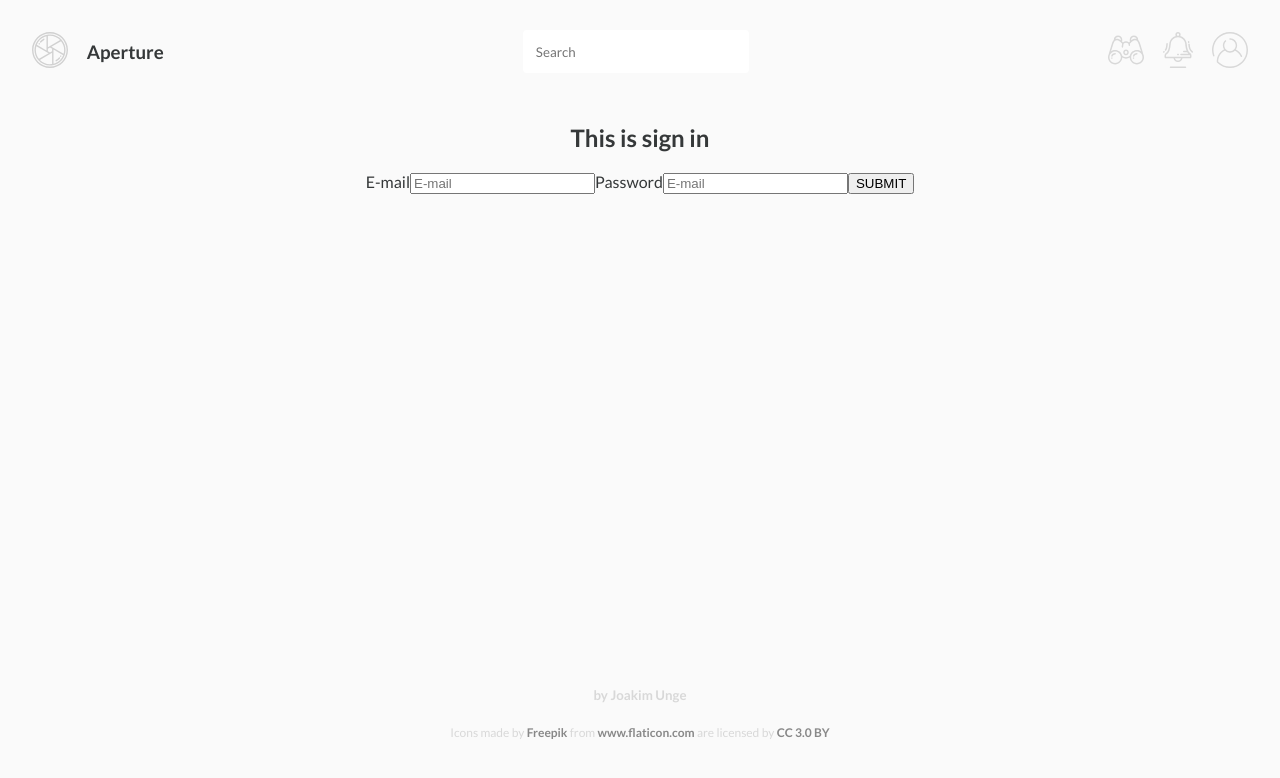
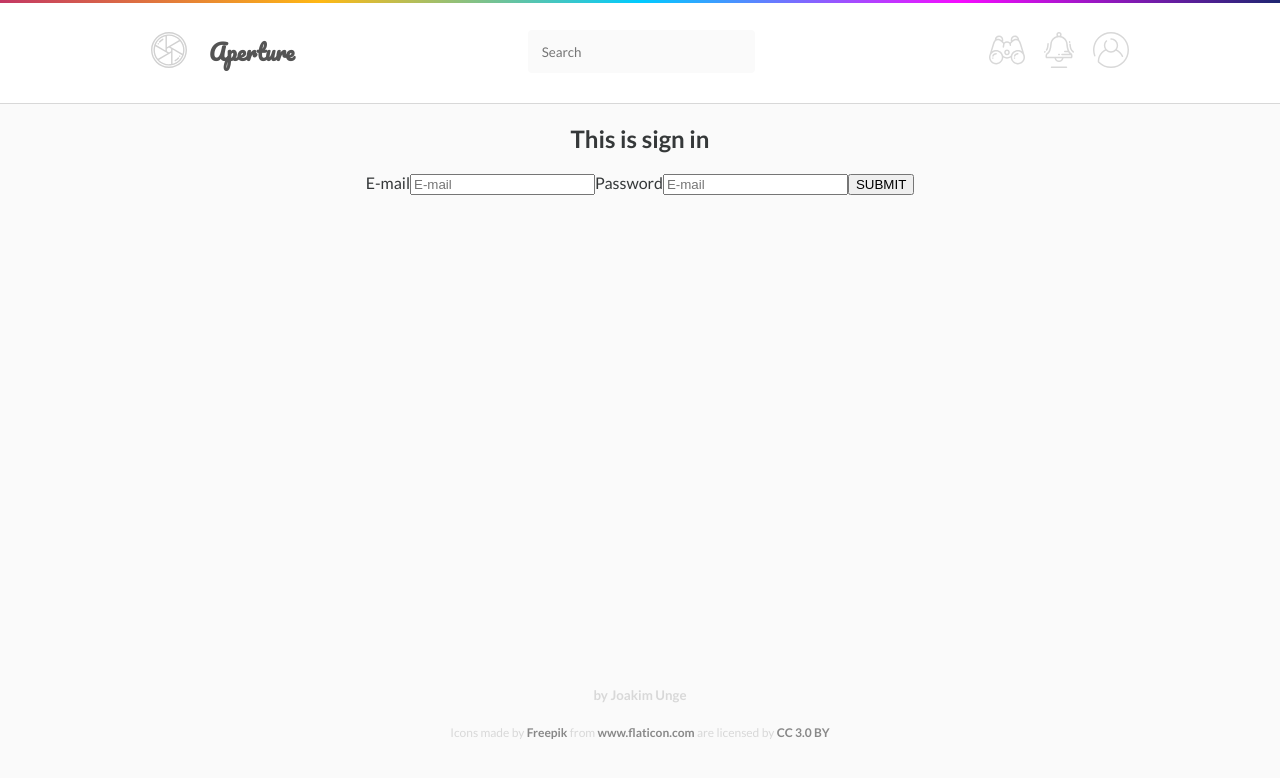
Before and after one commit to joakimunge/12-instagram-clone-joakimunge, a React (Create React App) app: page /signin in a window 1280 px wide. Shown: the top 778 px of the page. Built offline with nearby package versions, Linux system fonts and the light colour scheme.

Commit message:
Add gradient to header

```diff
--- a/src/components/Header/Header.css
+++ b/src/components/Header/Header.css
@@ -1,8 +1,17 @@
 .App-header {
-	background-color: #FAFAFA;
+	background-color: #FFF;
 	display: flex;
 	justify-content: center;
 	width:100%;
+	border-bottom: 1px solid #d8d8d8;
+}
+
+.App-header::before {
+	content:"";
+	height:3px;
+	width:100%;
+	background: linear-gradient(to right, #c33764, #ffb814, #00cbff, #f60cff, #1d2671);
+	position: absolute;
 }
 
 .App-header__nav {
@@ -11,6 +20,7 @@
 	display:flex;
 	align-items: center;
 	justify-content: space-between;
+	max-width: 1010px;
 }
 
 .App-header__nav a svg {
@@ -25,7 +35,10 @@
 }
 
 .App-header__logo h3 {
-	margin-left: 1em;
+	font-size: 22px;
+	font-family: 'Pacifico', serif;
+	color: #545454;
+	margin:0 0 0 1em;
 }
 
 .App-header__searchfield {
@@ -34,6 +47,7 @@
 	border:none;
 	font-family: 'Lato';
 	width:200px;
+	background-color: #fafafa;
 }
 
 .App-header__searchfield:focus {
--- a/src/index.css
+++ b/src/index.css
@@ -1,4 +1,5 @@
 @import url('https://fonts.googleapis.com/css?family=Lato:300,400,700,900');
+@import url('https://fonts.googleapis.com/css?family=Pacifico');
 
 body {
   margin: 0;
```
